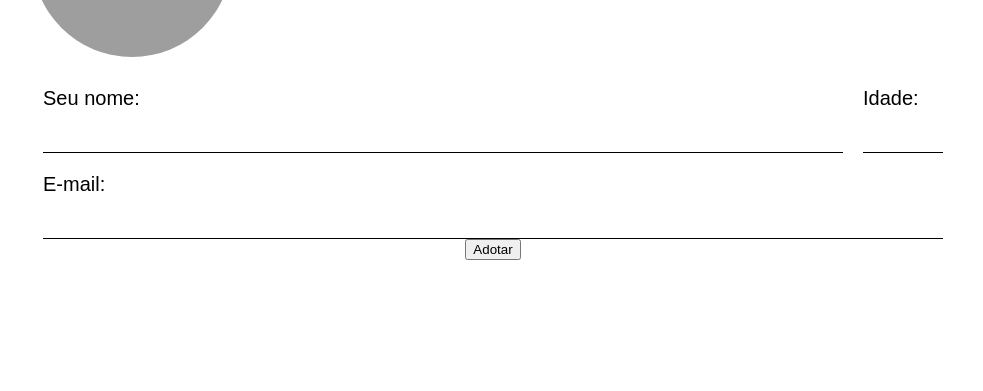
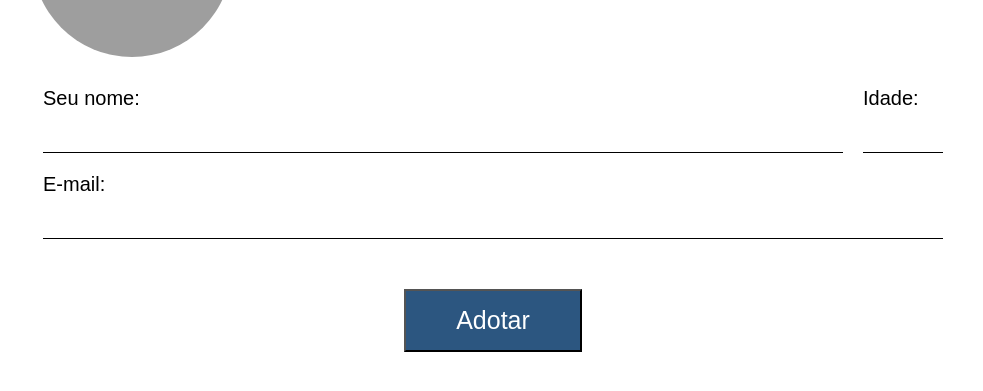
Before and after one commit to lucasbvictorino/Proj_Adote_um_Lobinho_Grupo4, a plain HTML site: page Pagina_Adotar_um_Lobinho/Adotar_um_Lobinho.html in a window 1280 px wide. Shown: the part 251-642 px from the top of the page, without its empty margins (147-1130 px from the left). Drawn offline with Linux system fonts and the light colour scheme; grey boxes are pictures that could not be loaded.

Commit message:
feat(adotar-um-lobinho): botao_enviar

```diff
--- a/Pagina_Adotar_um_Lobinho/Adotar_um_Lobinho.css
+++ b/Pagina_Adotar_um_Lobinho/Adotar_um_Lobinho.css
@@ -99,3 +99,11 @@ main {
     background: transparent;
     padding: 4px 0;
 }
+
+button{
+    margin-top: 50px;
+    padding: 15px 50px;
+    background-color:#2C5680;
+    color:#FFFFFF;
+    font-size: 25px;
+}
```
